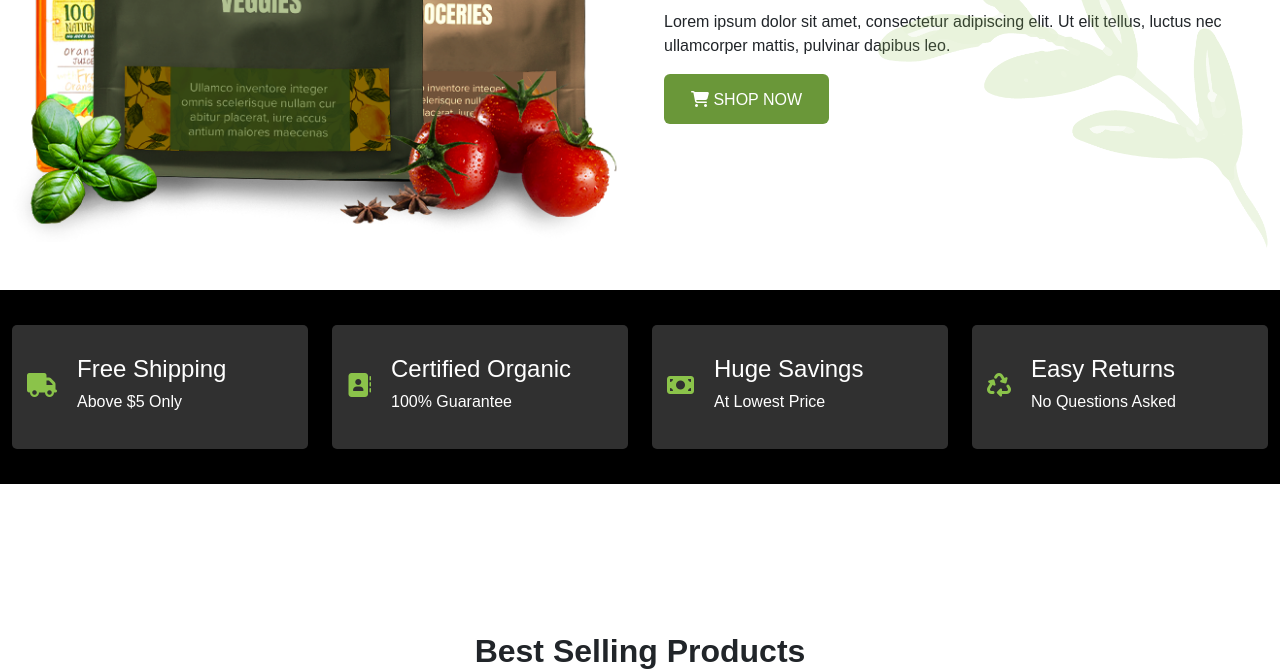
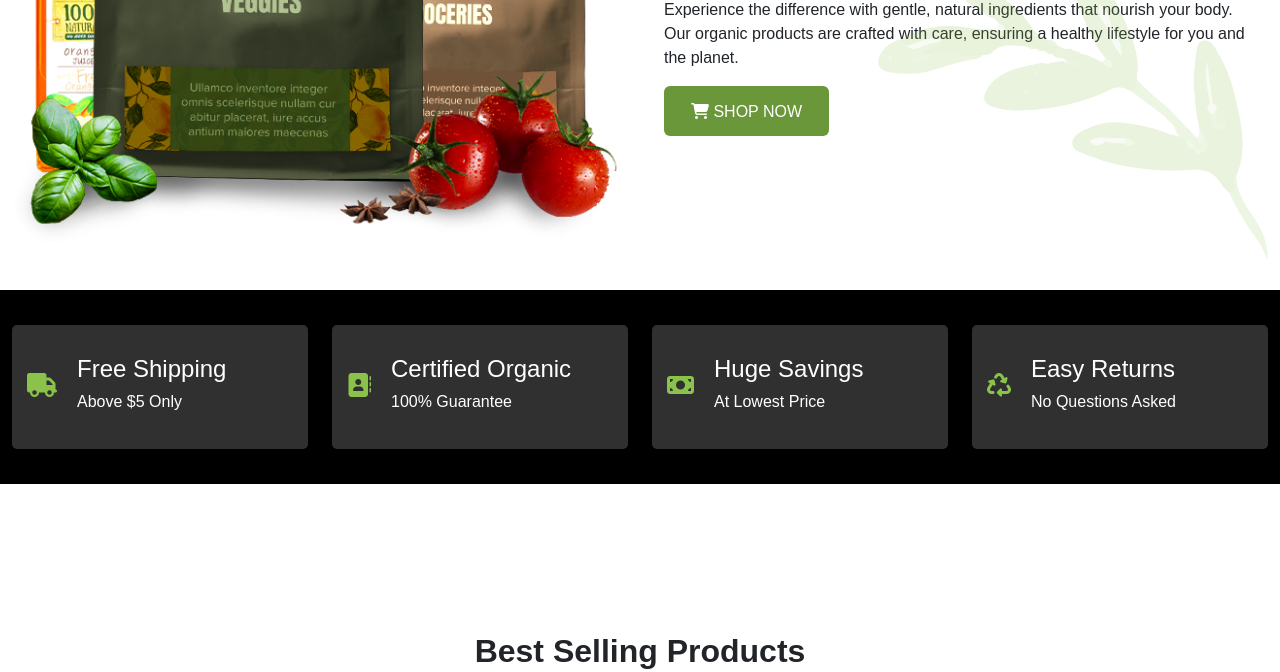
Before and after one commit to harshgupta448/OrganicProject, a plain HTML site: page index.html in a window 1280 px wide. Shown: the part 422-1094 px from the top of the page. Drawn offline with nearby package versions, Linux system fonts and the light colour scheme.

Commit message:
commit changes

```diff
--- a/index.html
+++ b/index.html
@@ -72,8 +72,8 @@
             <img class="img-fluid pb-3" src="./assets/logo-leaf-new.png" alt="">
             <h5>Best Quality Products</h5>
             <h1 class="join-head">Join The Organic Movement!</h1>
-            <p class="pt-3">Lorem ipsum dolor sit amet, consectetur adipiscing elit. Ut elit tellus, luctus nec
-              ullamcorper mattis, pulvinar dapibus leo.</p>
+            <p class="pt-3">Experience the difference with gentle, natural ingredients that nourish your body.
+Our organic products are crafted with care, ensuring a healthy lifestyle for you and the planet.</p>
             <button class="shop-now-btn mt-3">
               <i class="fa-solid fa-cart-shopping"></i> SHOP NOW
             </button>
```
